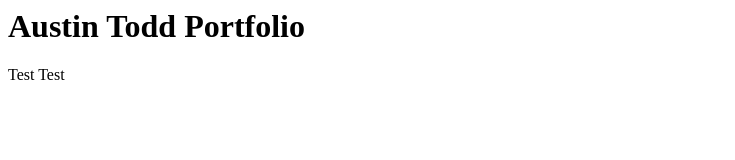
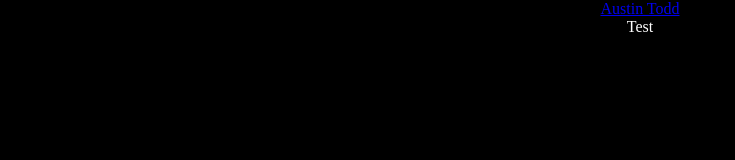
Before and after one commit to Booo904/booo904.github.io, a plain HTML site: page index.html in a window 1280 px wide. Shown: the whole page, without its empty margins (0-735 px from the left). Drawn offline with Linux system fonts and the light colour scheme.

Commit message:
fix linking

```diff
--- a/index.html
+++ b/index.html
@@ -2,10 +2,17 @@
     <head>
         <meta charset="UTF-8">
         <meta name="viewport" content="width=device-width, initial-scale=1.0">
+        <meta name="keywords" content="Portfolio,Gameplay Designer, Gameplay Programmer, Seeking a career, artist">
+
         <title>Austin Todd Portfolio</title>
+        <link rel="stylesheet" href="styles.css">
     </head>
     <body>
-        <h1>Austin Todd Portfolio</h1>
-        <p>Test Test</p>
+        <header class="sit-header">
+            <div class="logo">
+                <a href="/index.html">Austin Todd</a>
+            </div>
+        </header>
+        <p>Test</p>
     </body>
 </html>
```
